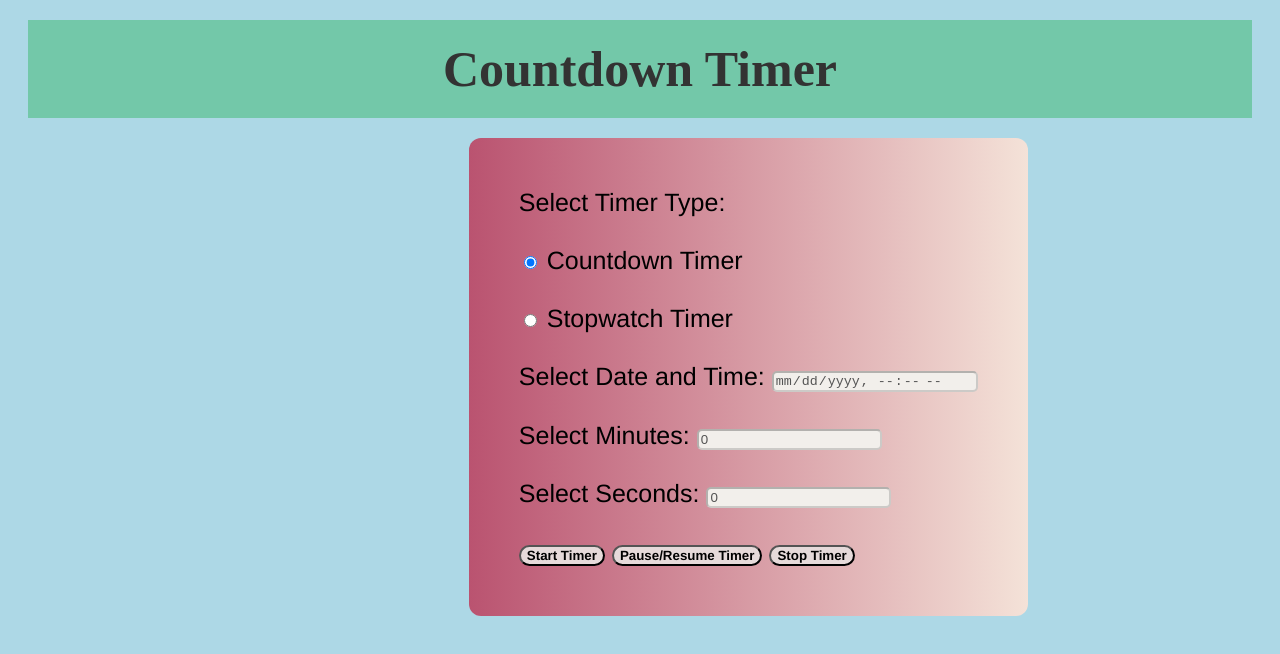
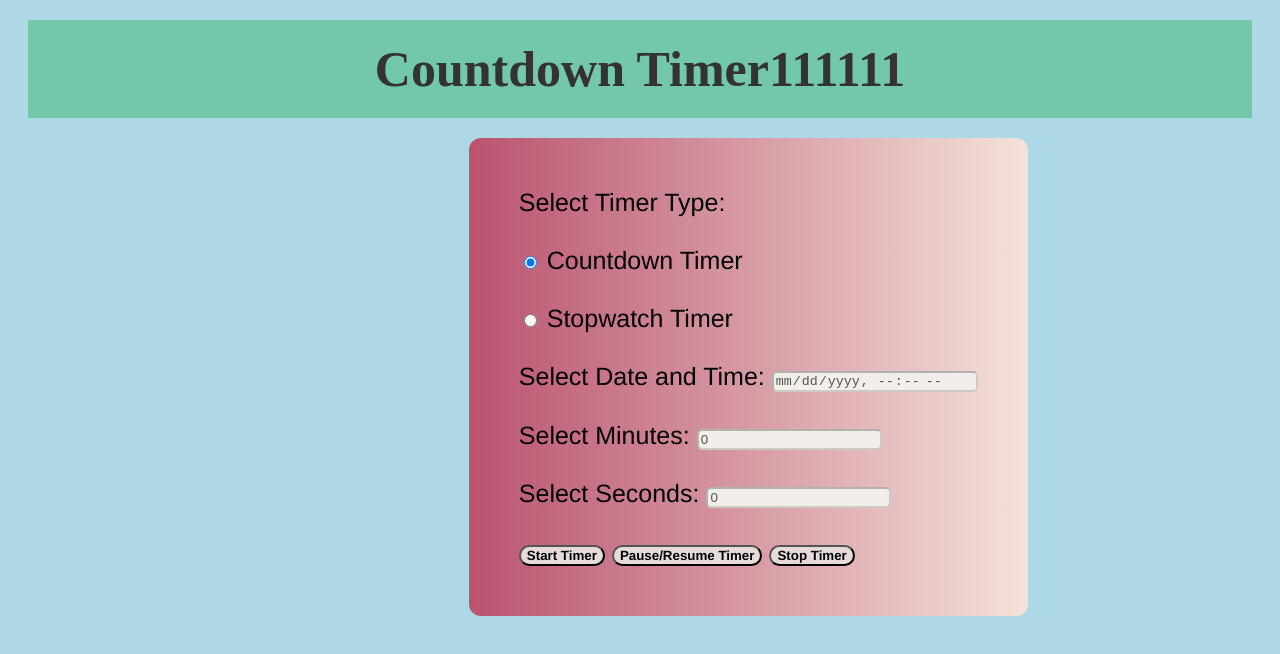
Before and after one commit to Hemanthkuricheti/timeeee, a plain HTML site: page index.html in a window 1280 px wide. Drawn offline with Linux system fonts and the light colour scheme.

Commit message:
Update index.html

```diff
--- a/index.html
+++ b/index.html
@@ -47,7 +47,7 @@
   </style>
 </head>
 <body>
-  <h1>Countdown Timer</h1>
+  <h1>Countdown Timer111111</h1>
   <div >
 
 
```
